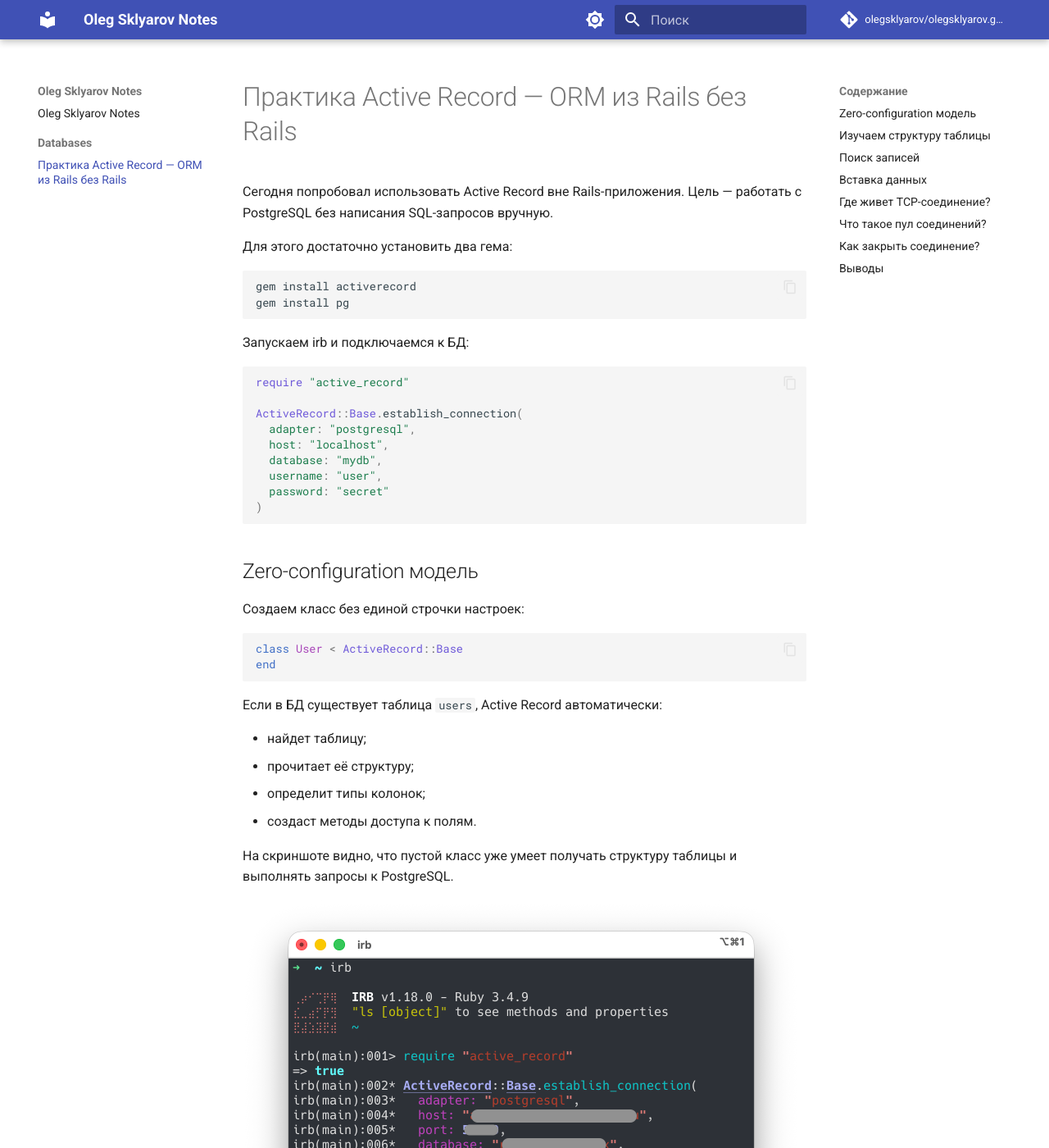
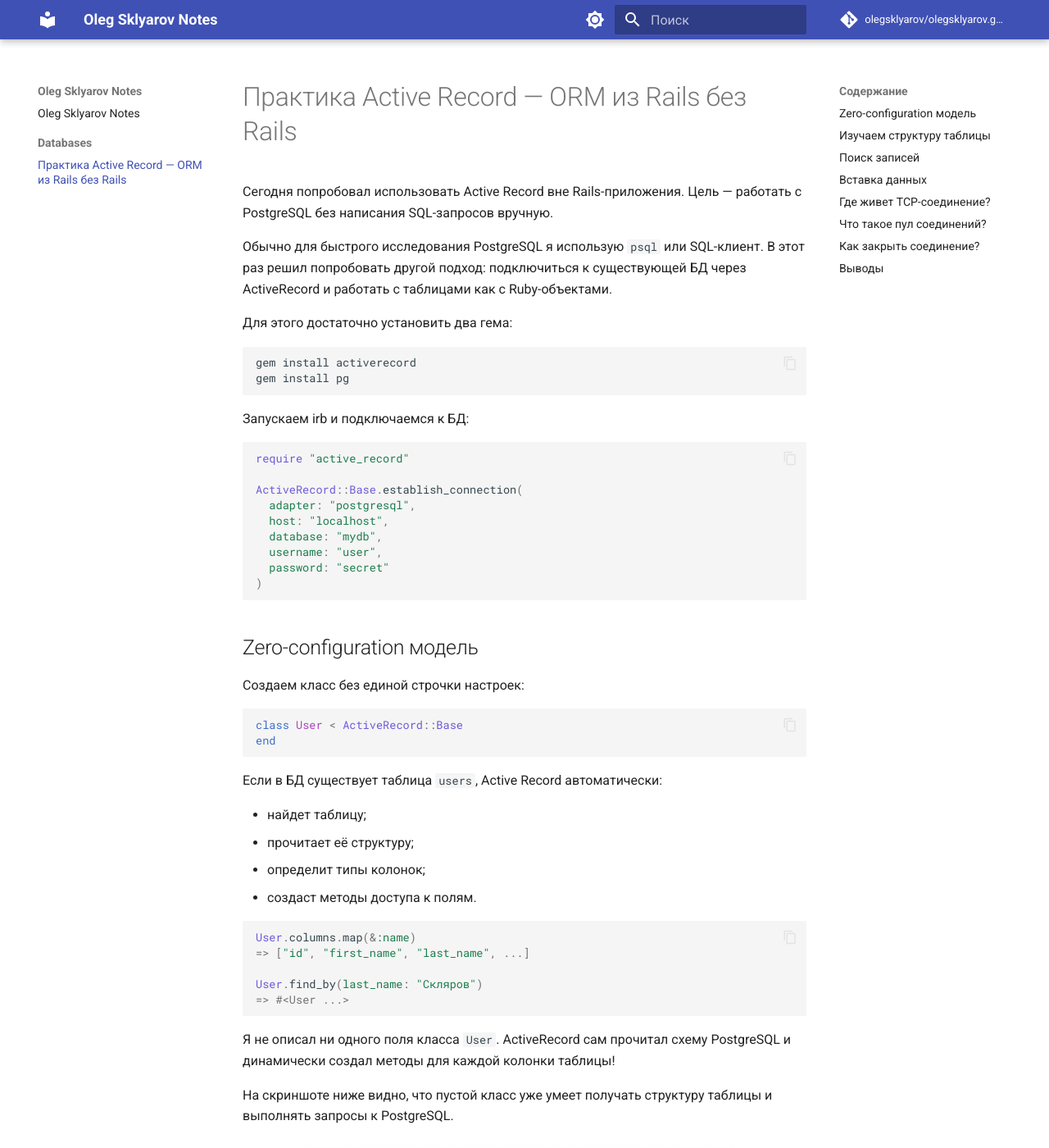
Before and after one commit to olegsklyarov/olegsklyarov.github.io, an MkDocs documentation site: the page built from docs/databases/2026-06-08-active-record-without-rails.md, in a window 1280 px wide and 1400 px high. Shown: the whole window at 82% size. Built offline with MkDocs 1.6.1 and Material for MkDocs 9.7.7, drawn with Linux system fonts in a browser that asks for light colours; comment, search, counter and statistics services are not loaded; some of the changed text lies outside the part shown.

Commit message:
update text

````diff
--- a/docs/databases/2026-06-08-active-record-without-rails.md
+++ b/docs/databases/2026-06-08-active-record-without-rails.md
@@ -5,6 +5,8 @@ git_creation_date_localized: '2026-06-08'
 # Практика Active Record — ORM из Rails без Rails
 
 Сегодня попробовал использовать Active Record вне Rails-приложения. Цель — работать с PostgreSQL без написания SQL-запросов вручную.
+
+Обычно для быстрого исследования PostgreSQL я использую `psql` или SQL-клиент. В этот раз решил попробовать другой подход: подключиться к существующей БД через ActiveRecord и работать с таблицами как с Ruby-объектами.
 
 Для этого достаточно установить два гема:
 
@@ -43,7 +45,17 @@ end
 - определит типы колонок;
 - создаст методы доступа к полям.
 
-На скриншоте видно, что пустой класс уже умеет получать структуру таблицы и выполнять запросы к PostgreSQL.
+```ruby
+User.columns.map(&:name)
+=> ["id", "first_name", "last_name", ...]
+
+User.find_by(last_name: "Скляров")
+=> #<User ...>
+```
+
+Я не описал ни одного поля класса `User`. ActiveRecord сам прочитал схему PostgreSQL и динамически создал методы для каждой колонки таблицы!
+
+На скриншоте ниже видно, что пустой класс уже умеет получать структуру таблицы и выполнять запросы к PostgreSQL.
 
 ![ActiveRecord в IRB](2026-06-08-irb.png)
 
@@ -225,4 +237,4 @@ User.where(last_name: "Ivanov")
 
 С ORM большая часть этих различий скрыта за единым API.
 
-Для исследовательской работы через REPL связка irb + ActiveRecord + PostgreSQL оказалась неожиданно удобной и позволяет быстро изучать данные и структуру существующей базы без полноценного Rails-приложения.
+Для небольших исследовательских задач и изучения чужой базы данных связка irb + ActiveRecord + PostgreSQL оказалась неожиданно удобной. За несколько минут получаем интерактивную ORM-консоль без генерации Rails-приложения и без написания SQL вручную.
````
